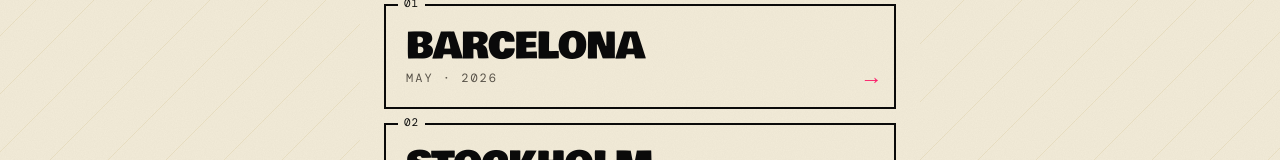
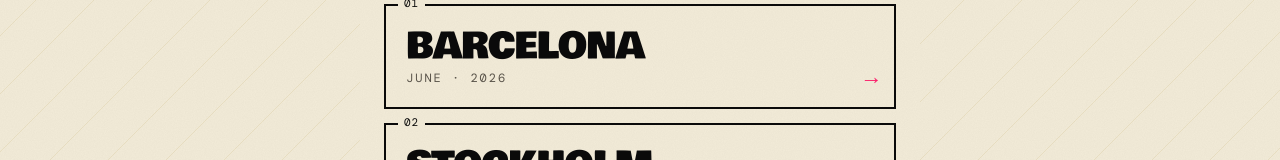
Before and after one commit to abeallin/stags, a React (Vite) app in the folder web/: page / in a window 1280 px wide. Shown: the part 195-355 px from the top of the page. Built offline with nearby package versions, Linux system fonts and the light colour scheme; no server answers; what pocketbase would draw is missing.

Commit message:
fix(web): landing card says Barcelona is in June, not May

```diff
--- a/web/src/App.tsx
+++ b/web/src/App.tsx
@@ -12,7 +12,7 @@
         <Link to="/bcn" className="landing-card">
           <div className="landing-card-num">01</div>
           <div className="landing-card-where">Barcelona</div>
-          <div className="landing-card-when">May · 2026</div>
+          <div className="landing-card-when">June · 2026</div>
         </Link>
         <Link to="/sthlm" className="landing-card">
           <div className="landing-card-num">02</div>
```
